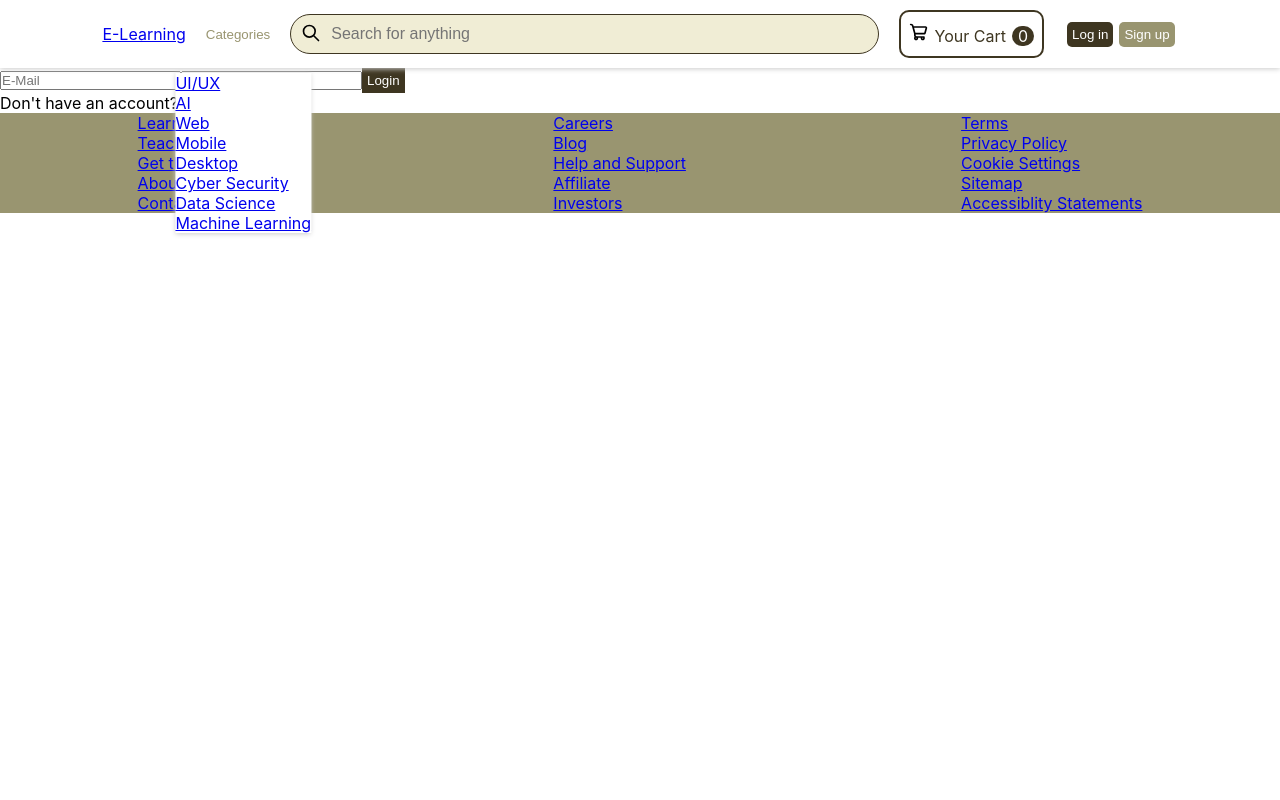
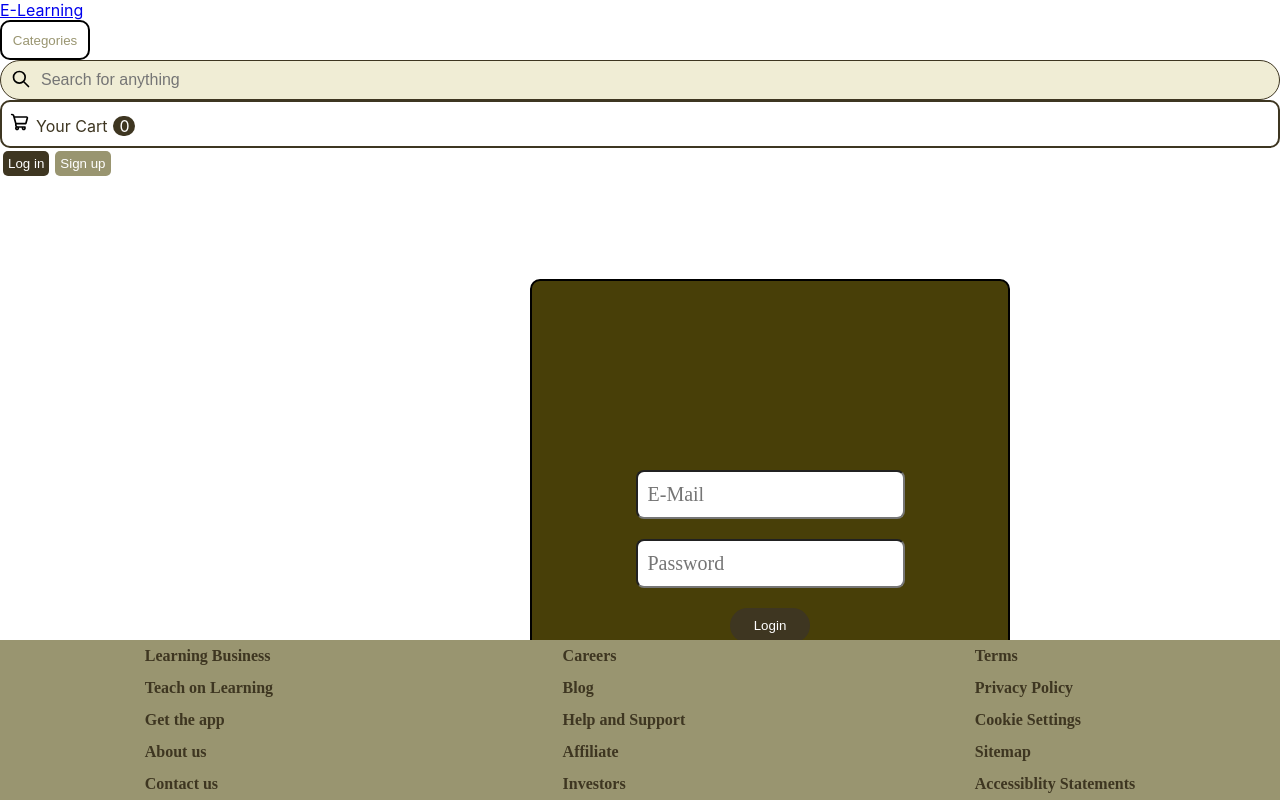
Before and after one commit to AmrNasem/E-Learning-Client, a React (Create React App) app: page /login in a window 1280 px wide. Both pictures are taken after a click on the button "Categories". Shown: the top 800 px of the page. Built offline with nearby package versions, Linux system fonts and the light colour scheme.

Commit message:
styling header, footer, categories list and login page

```diff
--- a/src/components/Footer.module.css
+++ b/src/components/Footer.module.css
@@ -1,5 +1,9 @@
 footer {
   display: flex;
+  position:fixed;
+  left: 0;
+  bottom: 0;
+  width: 100%;
   align-items: center;
   justify-content: space-around;
   background-color: var(--secondary-color);
@@ -7,4 +11,9 @@ footer {
 
 footer a {
   display: block;
+  text-decoration: none;
+  padding: 7px;
+  font-family: Poppins;
+  font-weight: 555;
+  color: var(--main-color);
 }
--- a/src/components/MainHeader.module.css
+++ b/src/components/MainHeader.module.css
@@ -1,19 +1,24 @@
-header {
+.container {
+  background-color: #ffffff;
   display: flex;
   justify-content: space-between;
   align-items: center;
   gap: 20px;
-  padding: 10px 8%;
-  box-shadow: 0 1px 5px #ccc;
-  position: relative;
+  position: fixed;
+  width: 100%;
+  padding: 15px;
+  margin-left: auto;
+  margin-right: auto;
 }
-
 .categories {
-  align-self: stretch;
   border: none;
   background-color: transparent;
   cursor: pointer;
   transition: 0.3s;
+  border: #000 solid 2px;
+  border-radius: 10px;
+  height: 40px;
+  width: 90px;
 }
 
 .active {
@@ -23,7 +28,6 @@ header {
 .categories:hover {
   color: var(--secondary-color);
 }
-
 .search {
   flex: 1;
   display: flex;
@@ -77,3 +81,19 @@ header {
 .actions .signup {
   background-color: var(--secondary-color);
 }
+@media screen and (max-width: 973px) {
+  .search {
+    width: 200px;
+  }
+}
+@media screen and (max-width: 745px) {
+  .search {
+    width: 120px;
+  }
+  .cart {
+    width: inherit 70%;
+  }
+  .categories {
+    width: inherit 70%;
+  }
+}
--- a/src/components/categories/Categories.module.css
+++ b/src/components/categories/Categories.module.css
@@ -8,7 +8,21 @@
 }
 
 .categories a {
-  display: block;
+  text-decoration: none;
+  display: flex;
+  padding: 6px;
+  right: 0;
+  min-width: 170px;
+  z-index: 1;
+  border-left: solid var(--main-color) 3px;
+  border-bottom: solid #ccc 1px;
+  font-family: Poppins;
+  font-weight: 520;
+  color: var(--main-color);
+}
+.activeClass{
+  text-decoration: none;
+
 }
 
 .active {
--- a/src/index.css
+++ b/src/index.css
@@ -22,5 +22,5 @@ body {
 
 code {
   font-family: source-code-pro, Menlo, Monaco, Consolas, "Courier New",
-    monospace;
+  monospace;
 }
--- a/src/pages/LandingPage.module.css
+++ b/src/pages/LandingPage.module.css
@@ -1,3 +1,4 @@
 .landing-page {
-  padding: 50px;
+  padding: 0 20px;
+  margin: 0 20px;
 }
--- a/src/pages/Login.js
+++ b/src/pages/Login.js
@@ -6,16 +6,17 @@ import { Link } from "react-router-dom";
 const Login = (props) => {
   return (
     <main>
-      <form>
-        <FormInput type="email" placeholder="E-Mail" />
-        <FormInput type="password" placeholder="Password" />
-        <Button type="submit">Login</Button>
-      </form>
+      <form className={classes.form}>
+        <FormInput type="email" placeholder="E-Mail" className={classes.email}/>
+        <FormInput type="password" placeholder="Password" className={classes.password}/>
+        <Button className={classes.login} type="submit">Login</Button>
+
       <div className={classes.note}>
         <p>
-          Don't have an account?<Link to="/signup">Sign Up</Link>
+          Don't have an account?<Link to="/signup"><span>Sign Up</span></Link>
         </p>
       </div>
+      </form>
     </main>
   );
 };
--- a/src/pages/Login.module.css
+++ b/src/pages/Login.module.css
@@ -0,0 +1,47 @@
+.form{
+display: flex;
+align-items: center;
+justify-content: center;
+border: 2px solid #000;
+border-radius: 10px;
+flex-direction: column;
+gap: 20px;
+background-color: rgb(72, 63, 8);
+position:relative;
+width: 480px;
+height: 445px;
+left: 530px;
+top: 100px;
+z-index: -1;
+}
+.email{
+padding: 0 10px;
+margin-top: 150px;
+font-family: 'Poppins';
+font-style: normal;
+font-weight: 500;
+font-size: 20px;
+line-height: 45px;
+color: rgba(62, 54, 33, 0.5);
+border-radius: 8px;
+}
+.password{
+padding: 0 10px;
+font-family: 'Poppins';
+font-style: normal;
+font-weight: 500;
+font-size: 20px;
+line-height: 45px;
+border-radius: 8px;
+}
+.login{
+
+    border-radius: 50px;
+    width: 80px;
+    height: 35px;
+}
+.note span{
+    font-size:large;
+    text-decoration: none;
+    color: #baab04;
+}
```
